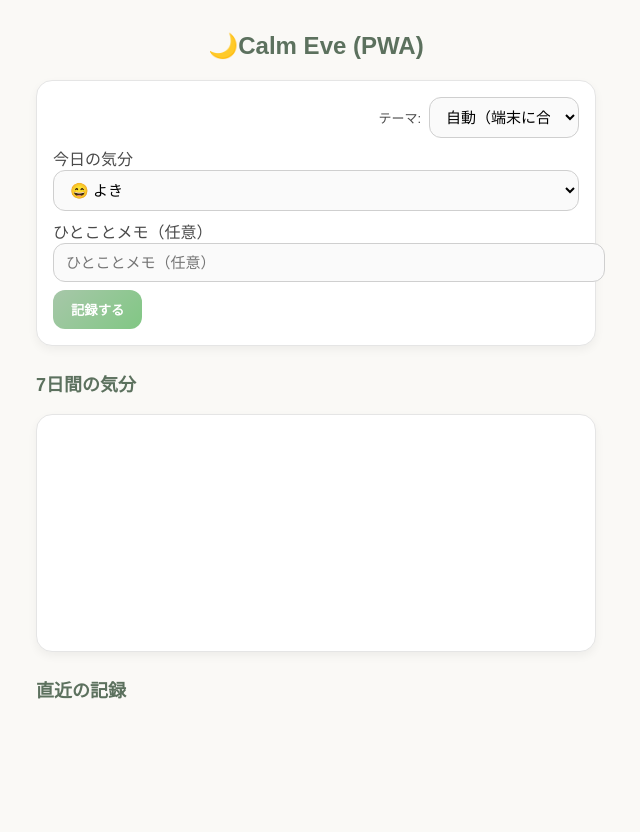
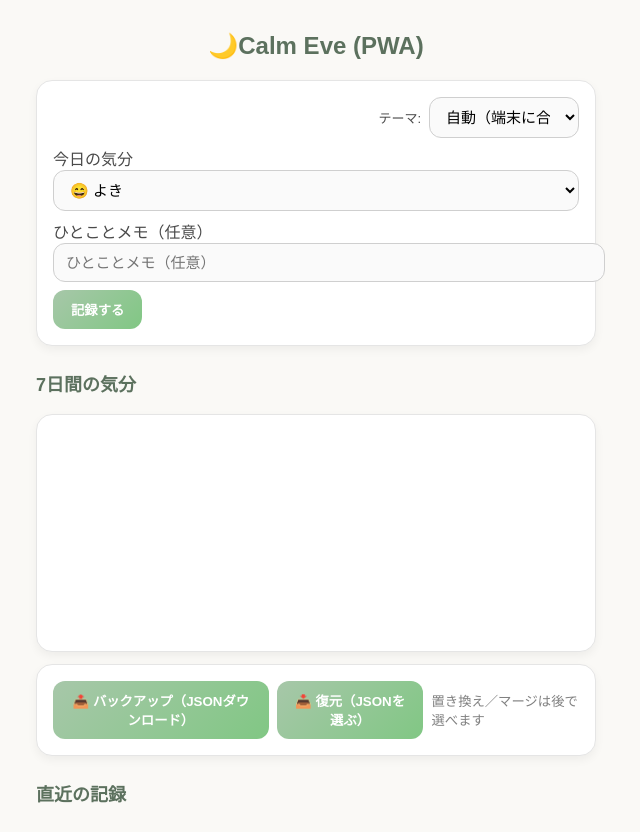
Before and after one commit to sachan98-alt/calm-eve, a plain HTML site: page index.html in a window 1280 px wide. Shown: the whole page, without its empty margins (324-964 px from the left). Drawn offline with nearby package versions, Linux system fonts and the light colour scheme.

Commit message:
Update index.html

```diff
--- a/index.html
+++ b/index.html
@@ -155,6 +155,19 @@ html[data-theme="dark"] {
     </div>
   </div>
 
+  <!-- 📦 バックアップ／復元 -->
+<div class="card" style="display:flex; gap:8px; align-items:center;">
+  <button id="exportBtn">📤 バックアップ（JSONダウンロード）</button>
+
+  <input id="importFile" type="file" accept="application/json" style="display:none">
+  <button id="importBtn">📥 復元（JSONを選ぶ）</button>
+
+  <small style="margin-left:auto;opacity:.7;">
+    置き換え／マージは後で選べます
+  </small>
+</div>
+
+
   <h3>直近の記録</h3>
   <div id="list"></div>
 
@@ -167,4 +180,5 @@ html[data-theme="dark"] {
     }
   </script>
 </body>
+
 </html>
```
